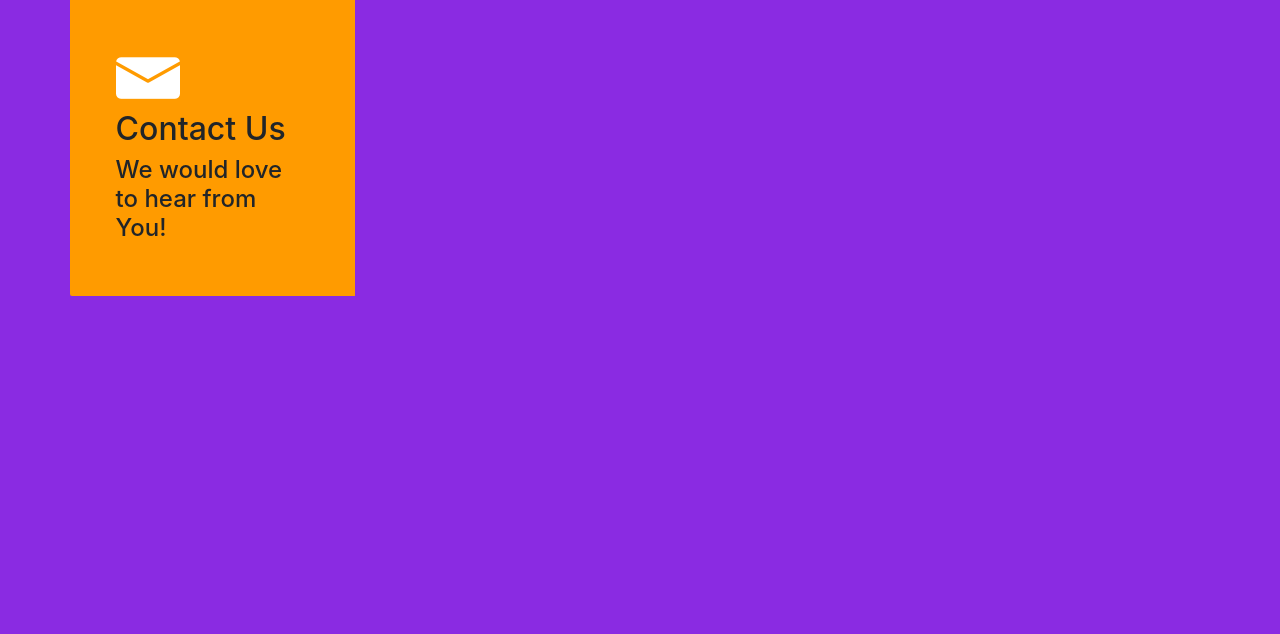
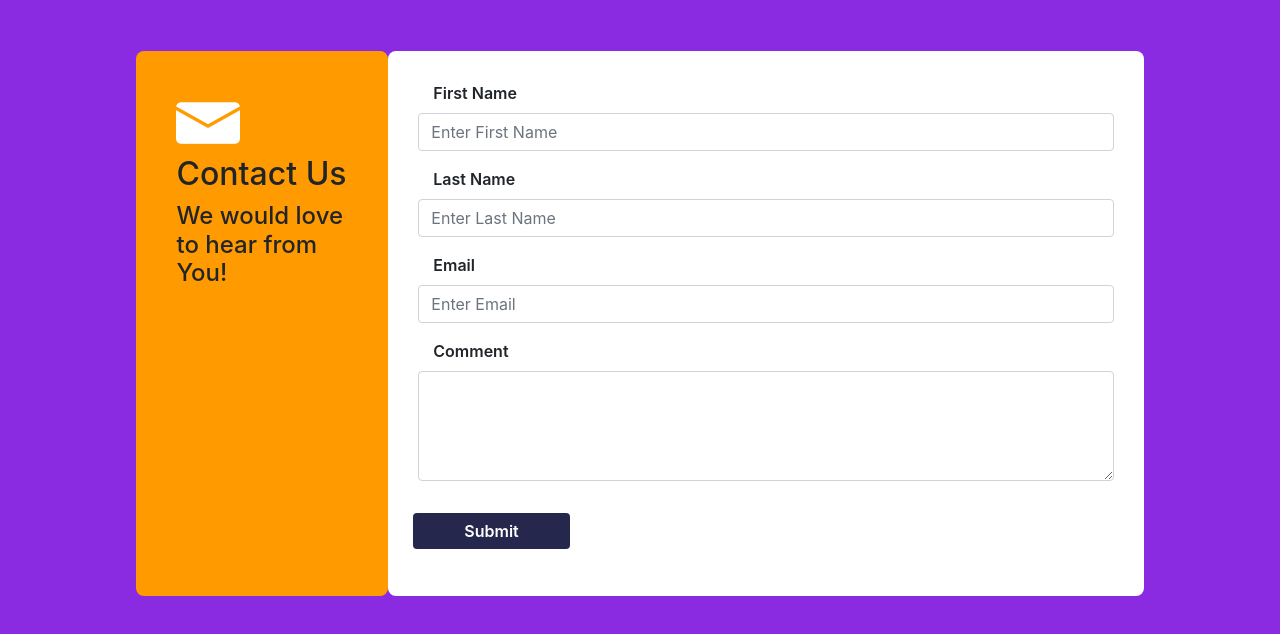
Before and after one commit to RaimondasTvaska/Project1, a plain HTML site: page index.html in a window 1280 px wide. Drawn offline with nearby package versions, Linux system fonts and the light colour scheme.

Commit message:
Ver.2
Tesiamas darbas

```diff
--- a/index.html
+++ b/index.html
@@ -1,17 +1,20 @@
 <!DOCTYPE html>
 <html lang="en">
+
 <head>
     <meta charset="UTF-8">
     <meta http-equiv="X-UA-Compatible" content="IE=edge">
     <meta name="viewport" content="width=device-width, initial-scale=1.0">
-    <link rel="stylesheet" href="https://maxcdn.bootstrapcdn.com/bootstrap/4.0.0/css/bootstrap.min.css" integrity="sha384-Gn5384xqQ1aoWXA+058RXPxPg6fy4IWvTNh0E263XmFcJlSAwiGgFAW/dAiS6JXm" crossorigin="anonymous">
+    <link rel="stylesheet" href="https://maxcdn.bootstrapcdn.com/bootstrap/4.0.0/css/bootstrap.min.css"
+        integrity="sha384-Gn5384xqQ1aoWXA+058RXPxPg6fy4IWvTNh0E263XmFcJlSAwiGgFAW/dAiS6JXm" crossorigin="anonymous">
     <link rel="stylesheet" href="./main.css">
     <title>Document</title>
 
 
 </head>
+
 <body>
-    <div class="container contacts">
+    <div class="container contact">
         <div class="row">
             <div class="col-md-3">
                 <div class="contact-info">
@@ -20,8 +23,38 @@
                     <h4>We would love to hear from You!</h4>
                 </div>
             </div>
+
+
+        <!-- <div class="container-First"> -->
+            <div class="col-md-9">
+                <form>
+                    <div class="form-group">
+                        <label class="control-label col-sm-2" for="First Name">First Name</label>
+                        <input type="text" class="form-control" placeholder="Enter First Name">
+                    </div>
+                    <div class="form-group">
+                        <label class="control-label col-sm-2" for="Last Name">Last Name</label>
+                        <input type="text" class="form-control" placeholder="Enter Last Name">
+                    </div>
+                    <div class="form-group">
+                        <label class="control-label col-sm-2" for="Email">Email</label>
+                        <input type="text" class="form-control" placeholder="Enter Email">
+                    </div>
+                    <div class=form-row>
+                        <div class="form-group col-sm-12">
+                            <label class="control-label col-sm-2" for="Comment">Comment</label>
+                            <textarea class="form-control" rows="4"></textarea>
+                        </div>
+                        <div class="form-group mt-3">
+                            <button type="submit" class="btn btn-default">Submit</button>
+                        </div>
+                    </div>
+                </form>
+            </div>
         </div>
     </div>
+    <!-- </div> -->
 
 </body>
+
 </html>
--- a/main.css
+++ b/main.css
@@ -3,10 +3,67 @@ body{
 }
 
 .col-md-3{
-    background-color: #FF9B00;
+    background: #ff9b00;
     padding: 4%;
-    border-bottom-left-radius: 2px;
-    flex: 0 0 25%;
-    max-width: 25%;
+    border-top-left-radius: 0.5rem;
+    border-bottom-left-radius: 0.5rem;
+    border-top-right-radius: 0.5rem;
+    border-bottom-right-radius: 0.5rem;
+}
 
+.contact{
+    padding: 4%;
+    height: 400px;
 }
+
+.row{
+    display: flex;
+    margin-right: 15px;
+    margin-left: 15px;
+}
+
+.btn{
+    background: #25274d;
+    color: #fff;
+    font-weight: 600;
+    padding: 5px 50px;
+    text-align: center;
+}
+
+.btn:hover{
+    background: yellow;
+    color: #fff;
+    font-weight: 600;
+    padding: 5px 50px;
+    text-align: center;
+}
+
+.btn:active{
+    background: red;
+    color: #fffd;
+    font-weight: 600;
+    padding: 5px 50px;
+    text-align: center;
+}
+
+.col-md-9{
+    background: #fff;
+    padding: 3%;
+    border-top-left-radius: 0.5rem;
+    border-bottom-left-radius: 0.5rem;
+    border-top-right-radius: 0.5rem;
+    border-bottom-right-radius: 0.5rem;
+}
+}
+
+.contact-info{
+    margin-top: 10%;
+}
+
+.control-label{
+    font-weight: 600;
+}
+
+.form{
+    width: 200px;
+}
```
